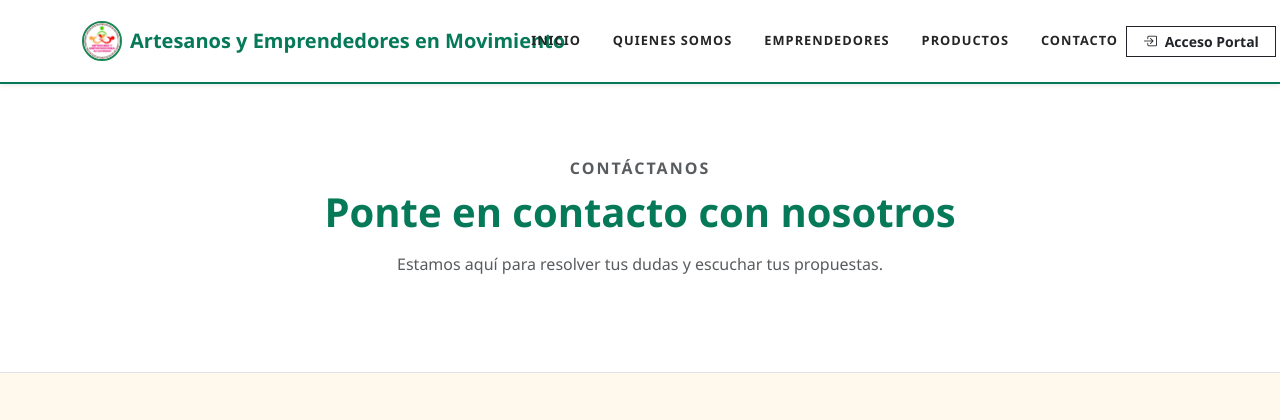
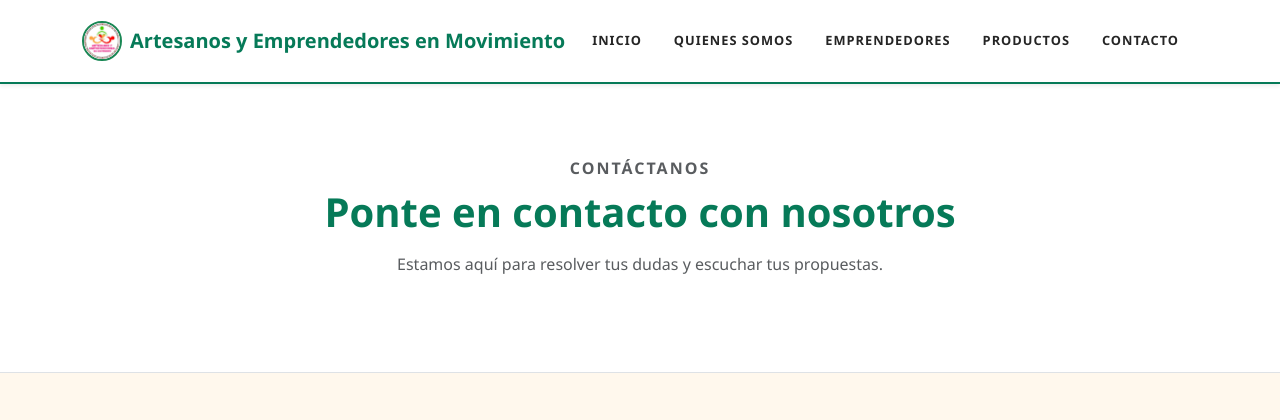
Before and after one commit to ErickIvanGarciaOrtega/ArtesanosEnMovimiento, a Laravel app: page /contacto in a window 1280 px wide. Shown: the top 420 px of the page. Run offline with Laravel 12, Linux system fonts and the light colour scheme; data that the repository does not hold is empty.

Commit message:
feat: completar navegacion contextual (U02) y paginacion con eager loading en listados (U08)

```diff
--- a/resources/views/layouts/public.blade.php
+++ b/resources/views/layouts/public.blade.php
@@ -76,9 +76,9 @@
                     <li class="nav-item"><a class="nav-link px-2" href="{{ route('public.contacto') }}">Contacto</a></li>
                 </ul>
 
-                <!-- U02 FIX: Recorrido de regreso al portal según sesión activa -->
-                <div class="d-flex flex-column flex-lg-row align-items-stretch align-items-lg-center gap-2 mt-2 mt-lg-0">
-                    @auth
+                <!-- Retorno al portal solo cuando ya existe una sesión autenticada -->
+                @auth
+                    <div class="d-flex flex-column flex-lg-row align-items-stretch align-items-lg-center gap-2 mt-2 mt-lg-0">
                         @if(Auth::user()->role === 'admin')
                             <a href="{{ route('admin.dashboard') }}" class="btn bg-brand text-white btn-sm rounded-0 fw-bold px-3">
                                 <i class="bi bi-speedometer2 me-1" aria-hidden="true"></i> Panel Admin
@@ -88,12 +88,8 @@
                                 <i class="bi bi-person-workspace me-1" aria-hidden="true"></i> Mi Portal
                             </a>
                         @endif
-                    @else
-                        <a href="{{ route('emprendedor.login') }}" class="btn btn-outline-dark btn-sm rounded-0 fw-bold px-3">
-                            <i class="bi bi-box-arrow-in-right me-1" aria-hidden="true"></i> Acceso Portal
-                        </a>
-                    @endauth
-                </div>
+                    </div>
+                @endauth
             </div>
         </div>
     </nav>
@@ -135,9 +131,6 @@
                                     Volver a mi panel de gestión
                                 </a>
                             </li>
-                        @else
-                            <li class="mb-2"><a href="{{ route('emprendedor.login') }}" class="text-light text-decoration-none small" style="opacity: 0.9;">Portal de Emprendedores</a></li>
-                            <li class="mb-2"><a href="{{ route('login') }}" class="text-light text-decoration-none small" style="opacity: 0.9;">Acceso Administrativo</a></li>
                         @endauth
                     </ul>
                 </div>
```
